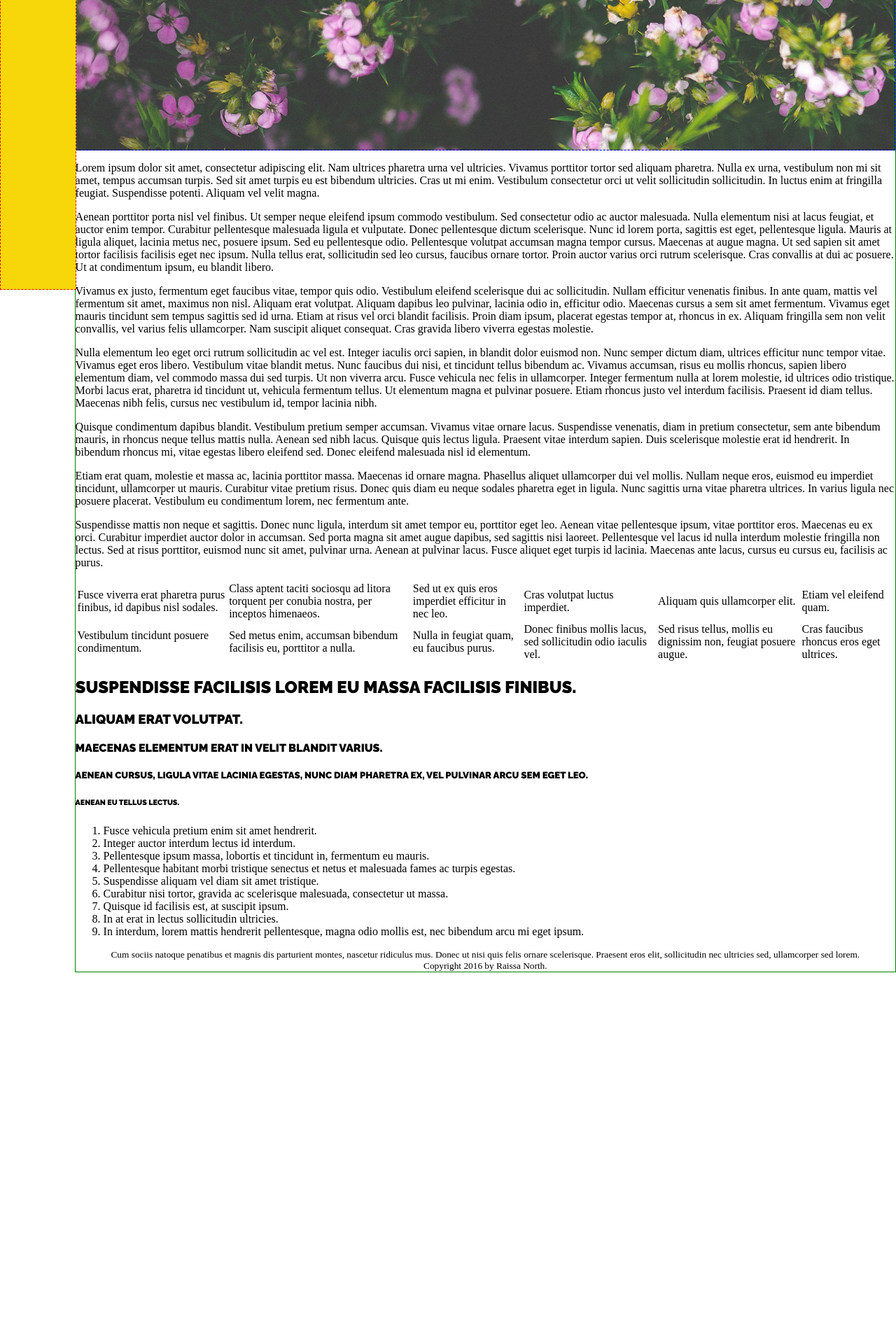
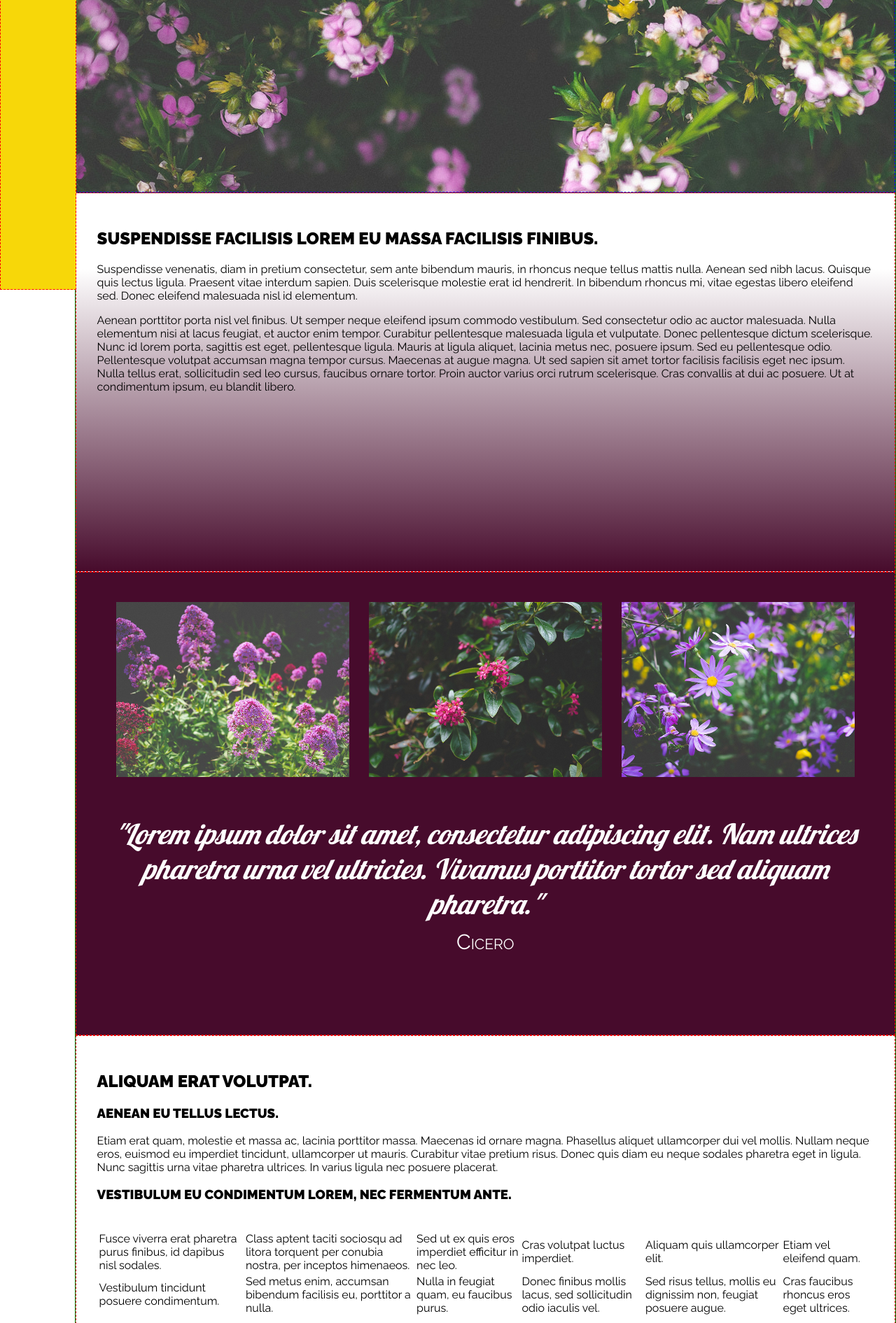
Before and after one commit to raissanorth/website-project, a plain HTML site: page index.html in a window 1280 px wide. Shown: the part 388-2278 px from the top of the page at 70% size. Before the commit the page ends 1777 px from the top, so only its background shows below. Drawn offline with Linux system fonts and the light colour scheme.

Commit message:
Add background images, hover transformations and divs.

```diff
--- a/index.html
+++ b/index.html
@@ -6,15 +6,16 @@
 </head>
 <body>
 
+	<div id="sidebar">
 		<nav>
 			<ul>
-			<li><a href="#first">First</a></li>
-			<li><a href="#second">Second</a></li>
-			<li><a href="#third">Third</a></li>
-			<li><a href="#fourth">Fourth</a></li>
-			<li><a href="#fifth">Fifth</a></li>
+				<li><a href="#paragraphsection">Unus</a></li>
+				<li><a href="#imagesection">Duos</a></li>
+				<li><a href="#tablesection">Tres</a></li>
+				<li><a href="#listsection">Quattuor</a></li>
 			</ul>
 		</nav>
+	</div>
 
 
 
@@ -23,21 +24,39 @@
 			<h1>Nullam id mi eu nunc congue maximus in sit amet arcu.</h1>
 		</header>
 
-		<p>Lorem ipsum dolor sit amet, consectetur adipiscing elit. Nam ultrices pharetra urna vel ultricies. Vivamus porttitor tortor sed aliquam pharetra. Nulla ex urna, vestibulum non mi sit amet, tempus accumsan turpis. Sed sit amet turpis eu est bibendum ultricies. Cras ut mi enim. Vestibulum consectetur orci ut velit sollicitudin sollicitudin. In luctus enim at fringilla feugiat. Suspendisse potenti. Aliquam vel velit magna. </p>
+		<section class= "boxes" id="paragraphsection">
+			<h2>Suspendisse facilisis lorem eu massa facilisis finibus. </h2>
+
+			<p>Suspendisse venenatis, diam in pretium consectetur, sem ante bibendum mauris, in rhoncus neque tellus mattis nulla. Aenean sed nibh lacus. Quisque quis lectus ligula. Praesent vitae interdum sapien. Duis scelerisque molestie erat id hendrerit. In bibendum rhoncus mi, vitae egestas libero eleifend sed. Donec eleifend malesuada nisl id elementum.</p>
 
 			<p>Aenean porttitor porta nisl vel finibus. Ut semper neque eleifend ipsum commodo vestibulum. Sed consectetur odio ac auctor malesuada. Nulla elementum nisi at lacus feugiat, et auctor enim tempor. Curabitur pellentesque malesuada ligula et vulputate. Donec pellentesque dictum scelerisque. Nunc id lorem porta, sagittis est eget, pellentesque ligula. Mauris at ligula aliquet, lacinia metus nec, posuere ipsum. Sed eu pellentesque odio. Pellentesque volutpat accumsan magna tempor cursus. Maecenas at augue magna. Ut sed sapien sit amet tortor facilisis facilisis eget nec ipsum. Nulla tellus erat, sollicitudin sed leo cursus, faucibus ornare tortor. Proin auctor varius orci rutrum scelerisque. Cras convallis at dui ac posuere. Ut at condimentum ipsum, eu blandit libero. </p>
+		</section>
 
-		<p>Vivamus ex justo, fermentum eget faucibus vitae, tempor quis odio. Vestibulum eleifend scelerisque dui ac sollicitudin. Nullam efficitur venenatis finibus. In ante quam, mattis vel fermentum sit amet, maximus non nisl. Aliquam erat volutpat. Aliquam dapibus leo pulvinar, lacinia odio in, efficitur odio. Maecenas cursus a sem sit amet fermentum. Vivamus eget mauris tincidunt sem tempus sagittis sed id urna. Etiam at risus vel orci blandit facilisis. Proin diam ipsum, placerat egestas tempor at, rhoncus in ex. Aliquam fringilla sem non velit convallis, vel varius felis ullamcorper. Nam suscipit aliquet consequat. Cras gravida libero viverra egestas molestie. </p>
+		<section class= "boxes" id="imagesection">
+			<img src="images/small-flower-1.jpg" alt="Pink wild flowers.">
+			<img src="images/small-flower-2.jpg" alt="Purple wild flowers.">
+			<img src="images/small-flower-3.jpg" alt="Wild flowers and bee.">
+
+			<p id="quote">"Lorem ipsum dolor sit amet, consectetur adipiscing elit. Nam ultrices pharetra urna vel ultricies. Vivamus porttitor tortor sed aliquam pharetra."<br/><span id="cicero">Cicero</span></p>
+		</section>
+
+		<!--<p>Vivamus ex justo, fermentum eget faucibus vitae, tempor quis odio. Vestibulum eleifend scelerisque dui ac sollicitudin. Nullam efficitur venenatis finibus. In ante quam, mattis vel fermentum sit amet, maximus non nisl. Aliquam erat volutpat. Aliquam dapibus leo pulvinar, lacinia odio in, efficitur odio. Maecenas cursus a sem sit amet fermentum. Vivamus eget mauris tincidunt sem tempus sagittis sed id urna. Etiam at risus vel orci blandit facilisis. Proin diam ipsum, placerat egestas tempor at, rhoncus in ex. Aliquam fringilla sem non velit convallis, vel varius felis ullamcorper. Nam suscipit aliquet consequat. Cras gravida libero viverra egestas molestie. </p>
 
 		<p>Nulla elementum leo eget orci rutrum sollicitudin ac vel est. Integer iaculis orci sapien, in blandit dolor euismod non. Nunc semper dictum diam, ultrices efficitur nunc tempor vitae. Vivamus eget eros libero. Vestibulum vitae blandit metus. Nunc faucibus dui nisi, et tincidunt tellus bibendum ac. Vivamus accumsan, risus eu mollis rhoncus, sapien libero elementum diam, vel commodo massa dui sed turpis. Ut non viverra arcu. Fusce vehicula nec felis in ullamcorper. Integer fermentum nulla at lorem molestie, id ultrices odio tristique. Morbi lacus erat, pharetra id tincidunt ut, vehicula fermentum tellus. Ut elementum magna et pulvinar posuere. Etiam rhoncus justo vel interdum facilisis. Praesent id diam tellus. Maecenas nibh felis, cursus nec vestibulum id, tempor lacinia nibh. </p>
 
-		<p>Quisque condimentum dapibus blandit. Vestibulum pretium semper accumsan. Vivamus vitae ornare lacus. Suspendisse venenatis, diam in pretium consectetur, sem ante bibendum mauris, in rhoncus neque tellus mattis nulla. Aenean sed nibh lacus. Quisque quis lectus ligula. Praesent vitae interdum sapien. Duis scelerisque molestie erat id hendrerit. In bibendum rhoncus mi, vitae egestas libero eleifend sed. Donec eleifend malesuada nisl id elementum. </p>
 
-		<p>Etiam erat quam, molestie et massa ac, lacinia porttitor massa. Maecenas id ornare magna. Phasellus aliquet ullamcorper dui vel mollis. Nullam neque eros, euismod eu imperdiet tincidunt, ullamcorper ut mauris. Curabitur vitae pretium risus. Donec quis diam eu neque sodales pharetra eget in ligula. Nunc sagittis urna vitae pharetra ultrices. In varius ligula nec posuere placerat. Vestibulum eu condimentum lorem, nec fermentum ante. </p>
 
-		<p>Suspendisse mattis non neque et sagittis. Donec nunc ligula, interdum sit amet tempor eu, porttitor eget leo. Aenean vitae pellentesque ipsum, vitae porttitor eros. Maecenas eu ex orci. Curabitur imperdiet auctor dolor in accumsan. Sed porta magna sit amet augue dapibus, sed sagittis nisi laoreet. Pellentesque vel lacus id nulla interdum molestie fringilla non lectus. Sed at risus porttitor, euismod nunc sit amet, pulvinar urna. Aenean at pulvinar lacus. Fusce aliquet eget turpis id lacinia. Maecenas ante lacus, cursus eu cursus eu, facilisis ac purus. </p>
+		<p>Suspendisse mattis non neque et sagittis. Donec nunc ligula, interdum sit amet tempor eu, porttitor eget leo. Aenean vitae pellentesque ipsum, vitae porttitor eros. Maecenas eu ex orci. Curabitur imperdiet auctor dolor in accumsan. Sed porta magna sit amet augue dapibus, sed sagittis nisi laoreet. Pellentesque vel lacus id nulla interdum molestie fringilla non lectus. Sed at risus porttitor, euismod nunc sit amet, pulvinar urna. Aenean at pulvinar lacus. Fusce aliquet eget turpis id lacinia. Maecenas ante lacus, cursus eu cursus eu, facilisis ac purus. </p>-->
+
+		<section class= "boxes" id="tablesection">
+			<h2>Aliquam erat volutpat. </h2>
+			<h3>Aenean eu tellus lectus. </h3>
+			<p>Etiam erat quam, molestie et massa ac, lacinia porttitor massa. Maecenas id ornare magna. Phasellus aliquet ullamcorper dui vel mollis. Nullam neque eros, euismod eu imperdiet tincidunt, ullamcorper ut mauris. Curabitur vitae pretium risus. Donec quis diam eu neque sodales pharetra eget in ligula. Nunc sagittis urna vitae pharetra ultrices. In varius ligula nec posuere placerat. </p>
+
+			<h3>Vestibulum eu condimentum lorem, nec fermentum ante.</h3>
 
 			<table>
+				<caption>Quisque condimentum dapibus blandit.</caption>
 				<tr>
 					<td>Fusce viverra erat pharetra purus finibus, id dapibus nisl sodales. </td>
 					<td>Class aptent taciti sociosqu ad litora torquent per conubia nostra, per inceptos himenaeos. </td>
@@ -55,13 +74,10 @@
 					<td>Cras faucibus rhoncus eros eget ultrices. </td>
 				</tr>
 			</table>
+		</section>
 
-		<h2>Suspendisse facilisis lorem eu massa facilisis finibus. </h2>
-		<h3>Aliquam erat volutpat. </h3>
-		<h4>Maecenas elementum erat in velit blandit varius.</h4>
-		<h5>Aenean cursus, ligula vitae lacinia egestas, nunc diam pharetra ex, vel pulvinar arcu sem eget leo.</h5>
-		<h6>Aenean eu tellus lectus. </h6>
-
+		<section class= "boxes" id="listsection">
+			<h2>Maecenas elementum erat in velit blandit varius.</h2>
 			<ol>
 				<li>Fusce vehicula pretium enim sit amet hendrerit.</li>
 				<li>Integer auctor interdum lectus id interdum.</li>
@@ -73,9 +89,10 @@
 				<li>In at erat in lectus sollicitudin ultricies.</li>
 				<li>In interdum, lorem mattis hendrerit pellentesque, magna odio mollis est, nec bibendum arcu mi eget ipsum.</li>
 			</ol>
+		</section>
 
 		<footer>
-		Cum sociis natoque penatibus et magnis dis parturient montes, nascetur ridiculus mus. Donec ut nisi quis felis ornare scelerisque. Praesent eros elit, sollicitudin nec ultricies sed, ullamcorper sed lorem. <br/> Copyright 2016 by Raissa North.
+		<hr/> Cum sociis natoque penatibus et magnis dis parturient montes, nascetur ridiculus mus. Donec ut nisi quis felis ornare scelerisque. Praesent eros elit, sollicitudin nec ultricies sed, ullamcorper sed lorem. <br/> Copyright 2016 by Raissa North.
 		</footer>
 	</div>
 
--- a/style.css
+++ b/style.css
@@ -1,16 +1,23 @@
 @import url('https://fonts.googleapis.com/css?family=Raleway:400,900');
+@import url('https://fonts.googleapis.com/css?family=Lobster');
 
 body {
     padding: 0px;
     margin: 0px;
+    font-family: 'Raleway', Helvetica, Arial, sans-serif;
+}
+
+header, .boxes {
+    height: 60vh;
+    padding: 30px;
 }
 
 header {
     border: 1px dashed blue;
-    height: 75vh;
     background-image: url("images/pinkflowers.jpg");
     text-align: center;
     color: white;
+    height: 75vh;
 }
 
 header > h1 {
@@ -24,21 +31,61 @@ nav {
     position: fixed;
     background: #f7d709;
     border: 1px dashed red;
+    font-weight: bold;
+    text-align: right;
+}
+
+nav {
+    text-transform: uppercase;
+}
+
+nav li {
+    list-style-type: none;
 }
 
 footer {
     font-size: 10pt;
     text-align: center;
+    height: 25vh;
 }
 
 h1, h2, h3, h4, h5, h6 {
-    font-family: 'Raleway', Helvetica, Arial, sans-serif;
     text-transform: uppercase;
 }
 
 h1 {
     font-size: 60px;
 }
+
+#imagesection {
+    background-color: rgb(71, 11, 44);
+    text-align: center;
+    height: 75vh;
+}
+
+caption {
+    color: white;
+    border: 1px dashed white;
+}
+
+img {
+
+    width: 30%;
+    display: inline-flex;
+    margin: 10px;
+    border: 2px solid rgb(71, 11, 44);
+
+}
+
+
+
+img:hover {
+    border: 2px solid white;
+
+}
+
+
+
 
 #content {
     margin-left: 8.33%;
@@ -47,7 +94,58 @@ h1 {
 
 }
 
+#tablesection {
+    border: 1px dashed red;
 
+}
+
+#listsection{
+    border: 1px dashed red;
+    background-image: url("images/branches.jpg");
+    background-position: center;
+    background-size: 100%;
+    color: white;
+
+
+
+
+}
+
+#listsection li {
+        list-style-type: upper-roman;
+}
+
+#imagesection{
+    border: 1px dashed red;
+
+}
+#paragraphsection{
+    border: 1px dashed red;
+    padding-left: 30px;
+    padding-right: 30px;
+    background: linear-gradient(to bottom, white 20%, rgb(71, 11, 44) 100%);
+
+
+}
+
+#quote {
+    font-family: 'Lobster', serif;
+    font-style: italic;
+    font-size: 40px;
+    color: white;
+
+}
+
+#quote:hover {
+    color: #f7d709;
+}
+#cicero {
+    font-family: 'Raleway', Helvetica, Arial, sans-serif;
+    font-style: normal;
+    font-variant: small-caps;
+    font-size: 30px;
+
+}
 
 .col-1 {
     width: 8.33%;
```
Also changed, not shown: images/branches.jpg (added), images/small-flower-1.jpg (added), images/small-flower-2.jpg (added), images/small-flower-3.jpg (added). Lines whose indentation alone changed are shown as unchanged.
